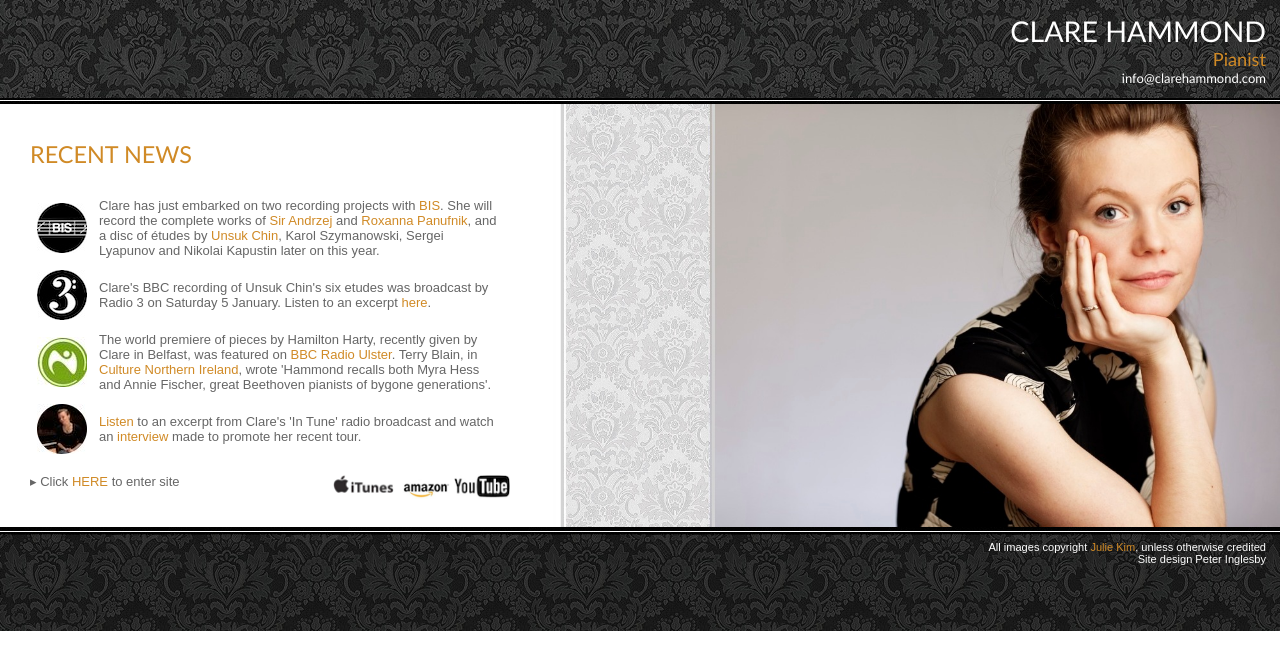
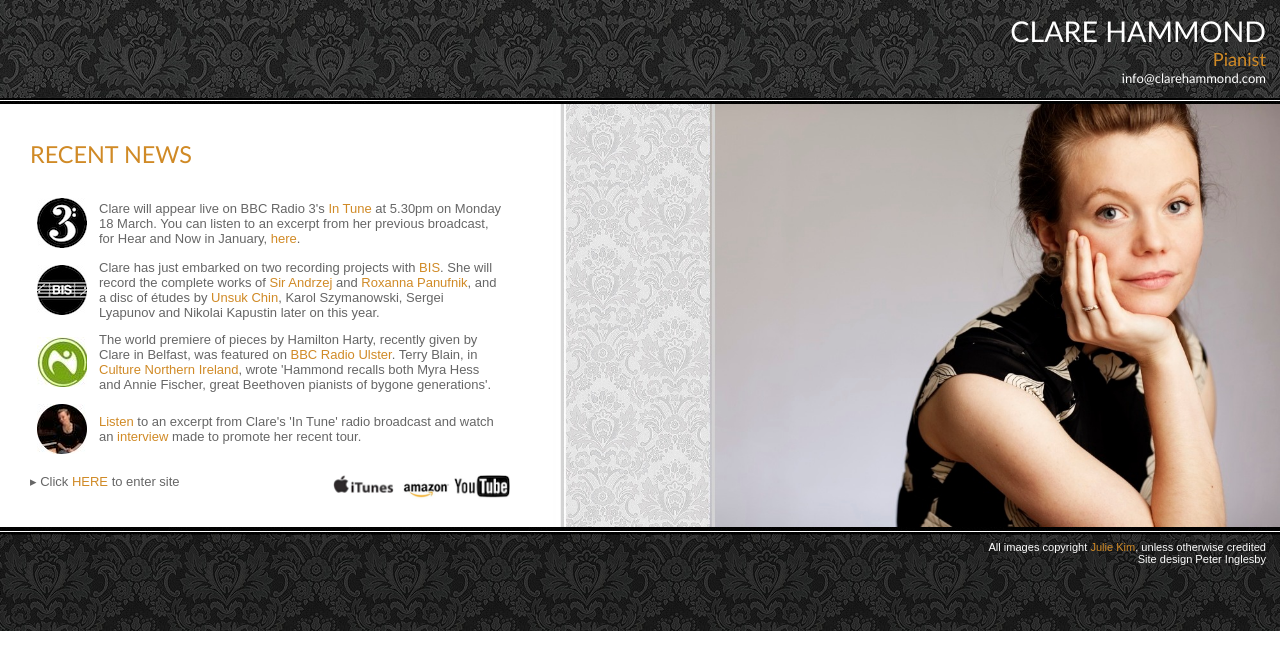
Before and after one commit to hammonc/clarehammond.com, a Jekyll site: the page built from index.html, in a window 1280 px wide. Shown: the top 670 px of the page. Built offline with Jekyll 4.4.1, drawn with Linux system fonts in a browser that asks for light colours.

Commit message:
undex update

```diff
--- a/index.html
+++ b/index.html
@@ -11,9 +11,9 @@
 
     <table>
 
+        <tr><td><img src="/resources/radio3-icon.jpg" class="news-icon" /></a></td><td>Clare will appear live on BBC Radio 3's <a href="http://www.bbc.co.uk/programmes/b006tp0c" target="_blank">In Tune</a> at 5.30pm on Monday 18 March. You can listen to an excerpt from her previous broadcast, for Hear and Now in January, <a href="http://clarehammond.com/hear-and-now.html" target="_blank">here</a>.</td></tr>
+
         <tr><td><a href="http://www.bis.se/index.php" target="_blank"><img src="/resources/bis-icon.jpg" class="news-icon" /></a></td><td>Clare has just embarked on two recording projects with <a href="http://www.bis.se/index.php" target="_blank">BIS</a>. She will record the complete works of <a href="http://panufnik.com/" target="_blank">Sir Andrzej</a> and <a href="http://roxannapanufnik.com/" target="_blank">Roxanna Panufnik</a>, and a disc of études by <a href="http://www.boosey.com/composer/unsuk+chin" target="_blank">Unsuk Chin</a>, Karol Szymanowski, Sergei Lyapunov and Nikolai Kapustin later on this year.</td></tr>
-
-        <tr><td><img src="/resources/radio3-icon.jpg" class="news-icon" /></a></td><td>Clare's BBC recording of Unsuk Chin's six etudes was broadcast by Radio 3 on Saturday 5 January. Listen to an excerpt <a href="http://clarehammond.com/hear-and-now.html" target="_blank">here</a>.</td></tr>
 
         <tr><td><a href="http://www.clarehammond.com/radio-ulster.html" class="popupwindow" rel="height:400,width:650,scrollbars:1,status:1,resizable:0"><img src="/resources/ulster-icon.jpg" class="news-icon" /></a></td><td>The world premiere of pieces by Hamilton Harty, recently given by Clare in Belfast, was featured on <a href="http://www.clarehammond.com/radio-ulster.html" target="_blank">BBC Radio Ulster</a>. Terry Blain, in <a href="http://www.culturenorthernireland.org/article/5280/0/1/classical-review-clare-hammond" target="_blank">Culture Northern Ireland</a>, wrote 'Hammond recalls both Myra Hess and Annie Fischer, great Beethoven pianists of bygone generations'.</td></tr>
 
```
